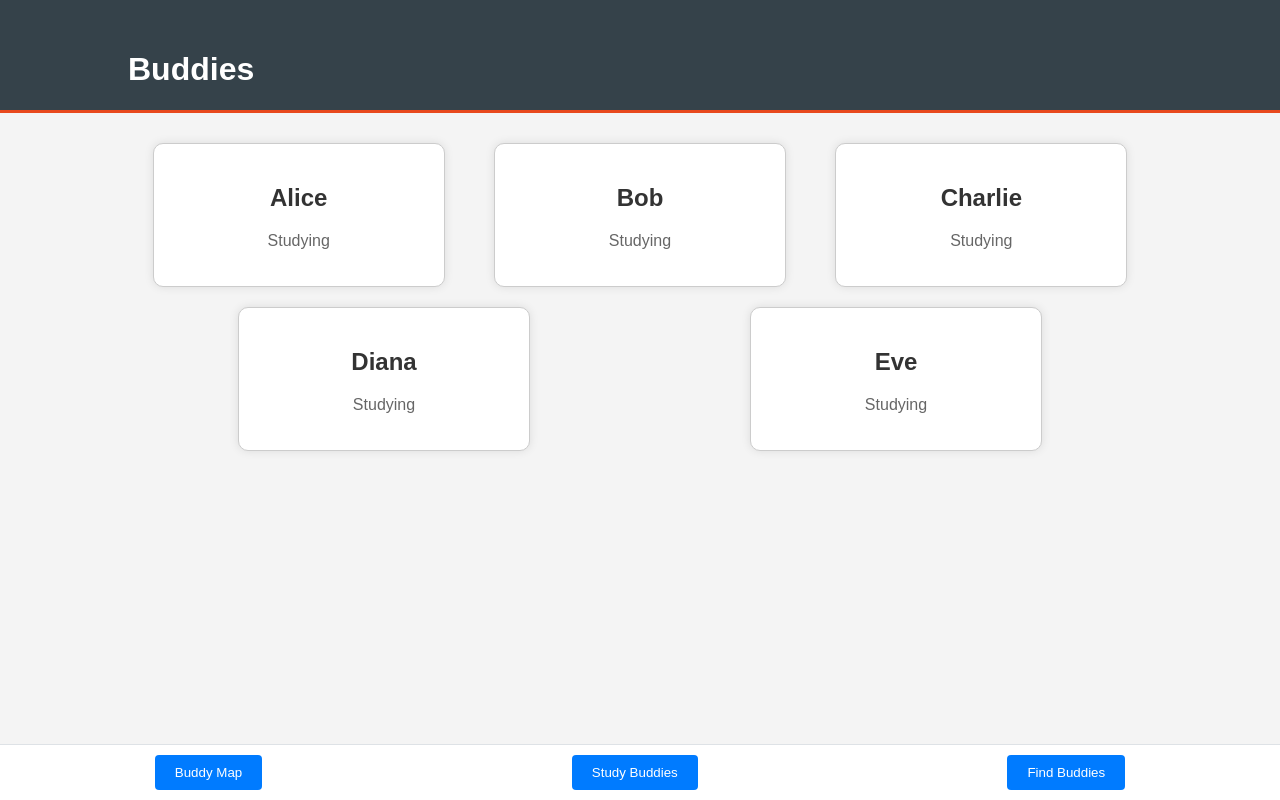
After one commit to doahusre/studbud, a Flask app: page /buddies in a window 1280 px wide. The commit adds this page. Run offline with Flask 3, Linux system fonts and the light colour scheme.

Commit message:
Added buddy viewer

```diff
--- a/app.py
+++ b/app.py
@@ -1,5 +1,6 @@
 from flask import Flask, render_template, request
 from student import Student
+from time import sleep
 
 from map import create_map
 
@@ -20,11 +21,17 @@ def index():
 
 @app.route('/map')
 def view_map():
-    return render_template('map.html', map=create_map(dummy_students))
+    map = create_map(dummy_students)
+    return render_template('map.html', map=map)
+
 
 @app.route('/cards', methods=['GET'])
 def view_card():
     return render_template('card.html', users=dummy_students)
 
+@app.route('/buddies')
+def view_buddies():
+    return render_template('buddies.html', users=dummy_students)
+
 if __name__ == '__main__':
     app.run(debug=True)
--- /dev/null
+++ b/templates/buddies.html
@@ -0,0 +1,129 @@
+<!DOCTYPE html>
+<html>
+<head>
+    <title>Buddies</title>
+    <style>
+        body {
+            font-family: Arial, sans-serif;
+            margin: 0;
+            padding: 0;
+            background-color: #f4f4f4;
+        }
+        .container {
+            width: 80%;
+            margin: 0 auto;
+            overflow: hidden;
+        }
+        header {
+            background: #35424a;
+            color: #ffffff;
+            padding-top: 30px;
+            min-height: 70px;
+            border-bottom: #e8491d 3px solid;
+        }
+        header a {
+            color: #ffffff;
+            text-decoration: none;
+            text-transform: uppercase;
+            font-size: 16px;
+        }
+        header ul {
+            padding: 0;
+            list-style: none;
+        }
+        header li {
+            display: inline;
+            padding: 0 20px 0 20px;
+        }
+        .students {
+            display: flex;
+            flex-wrap: wrap;
+            justify-content: space-around;
+            margin-top: 20px;
+        }
+        .student {
+            background: #ffffff;
+            border: #cccccc 1px solid;
+            border-radius: 10px;
+            padding: 20px;
+            margin: 10px;
+            width: 250px;
+            text-align: center;
+            box-shadow: 0 0 10px rgba(0, 0, 0, 0.1);
+        }
+        .student h2 {
+            color: #333333;
+        }
+        .student p {
+            color: #666666;
+        }
+        footer {
+            background: #35424a;
+            color: #ffffff;
+            text-align: center;
+            padding: 10px 0;
+            position: absolute;
+            bottom: 0;
+            width: 100%;
+        }
+
+        .bottom-bar {
+            position: fixed;
+            bottom: 0;
+            width: 100%;
+            background-color: #fff;
+            border-top: 1px solid #dee2e6;
+            text-align: center;
+            padding: 10px 0;
+            display: flex;
+            justify-content: space-around;
+        }
+
+        .bottom-bar form {
+            margin: 0;
+        }
+
+        .bottom-bar input[type="submit"] {
+            background-color: #007bff;
+            color: white;
+            border: none;
+            padding: 10px 20px;
+            cursor: pointer;
+            border-radius: 4px;
+        }
+
+        .bottom-bar input[type="submit"]:hover {
+            background-color: #0056b3;
+        }
+    </style>
+</head>
+<body>
+    <header>
+        <div class="container">
+            <h1>Buddies</h1>
+        </div>
+    </header>
+    <div class="container">
+        <div class="students">
+            {% for student in users %}
+                <div class="student">
+                    <h2>{{ student.name }}</h2>
+                    <p>{{ student.status }}</p>
+                </div>
+            {% endfor %}
+        </div>
+    </div>
+
+    <div class="bottom-bar">
+        <form method="GET" action="/map">
+            <input type="submit" value="Buddy Map">
+        </form>
+        <form method="GET" action="/buddies">
+            <input type="submit" value="Study Buddies">
+        </form>
+        <form method="GET" action="/cards">
+            <input type="submit" value="Find Buddies">
+        </form>
+    </div>
+</body>
+</html>
```
Also changed, not shown: templates/card.html (+6 -3 lines), templates/index.html (+6 -2 lines), templates/map.html (+7 -3 lines).
